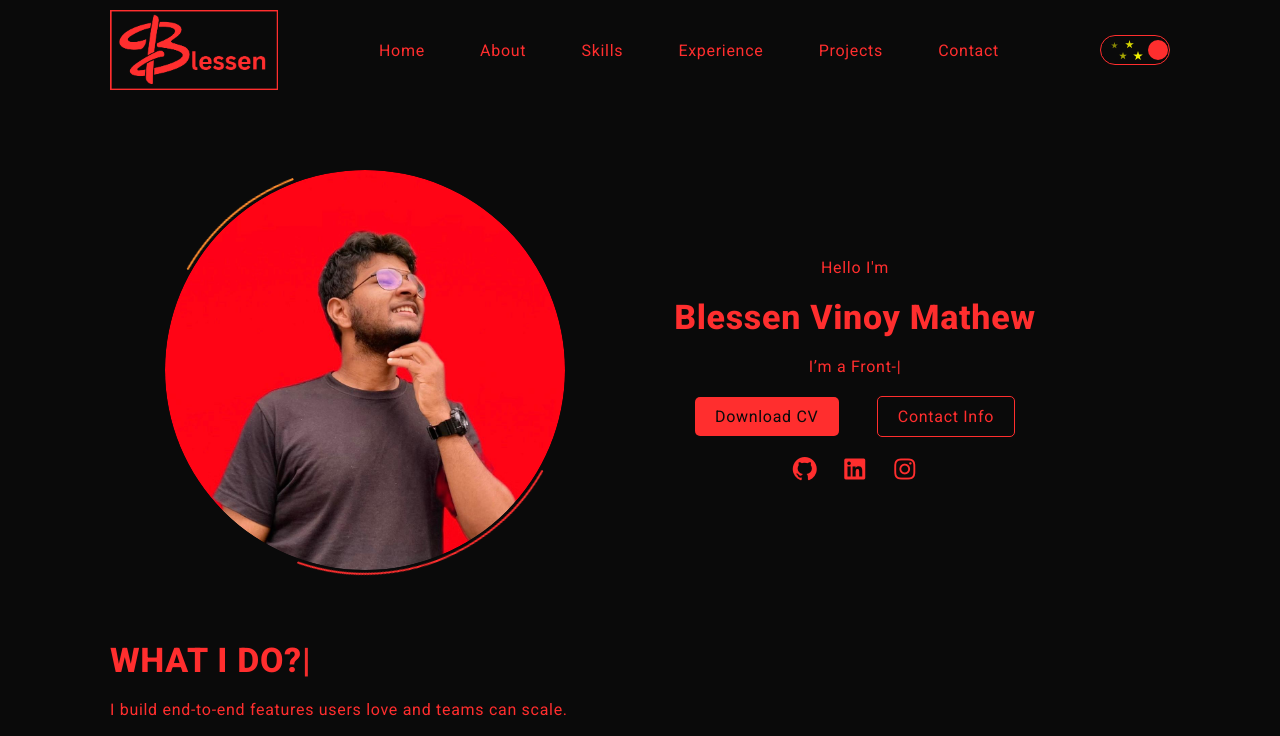
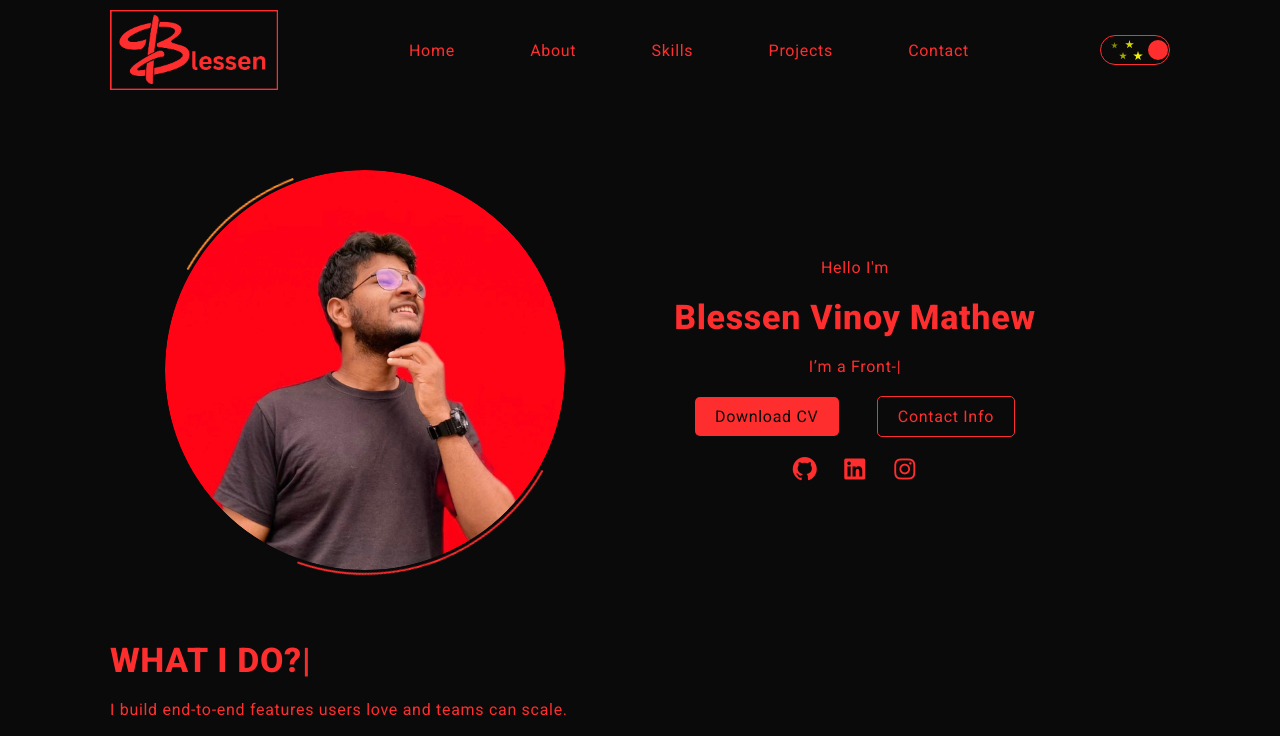
Before and after one commit to Blessen25/Portfolio_BVM, a React (Vite) app in the folder frontend/portfolio/: page / in a window 1280 px wide. Shown: the top 736 px of the page. Built offline with nearby package versions, Linux system fonts and the light colour scheme.

Commit message:
Commited Changes

```diff
--- a/frontend/portfolio/src/components/Header_comp/header.css
+++ b/frontend/portfolio/src/components/Header_comp/header.css
@@ -41,7 +41,7 @@
 
   display: flex;
   gap: 20px;
-  width: 650px;
+  width: 600px;
   justify-content: space-between;
 }
 
@@ -313,7 +313,7 @@
 
   .navlinks {
 
-    width: 620px;
+    width: 560px;
   }
 
 
@@ -324,7 +324,7 @@
 
   .navlinks {
 
-      width: 500px;
+      width: 480px;
   }
 
 
--- a/frontend/portfolio/src/components/Header_comp/header.tsx
+++ b/frontend/portfolio/src/components/Header_comp/header.tsx
@@ -51,7 +51,6 @@ const HeaderComponent:React.FC<HeaderProps> = ({darkMode, setDarkMode}) => {
                         <a href="#" className={`${darkMode ? 'darkmodetextatag' : 'lightmodetextatag'}`}>Home</a>
                         <a href="#" className={`${darkMode ? 'darkmodetextatag' : 'lightmodetextatag'}`}>About</a>
                         <a href="#" className={`${darkMode ? 'darkmodetextatag' : 'lightmodetextatag'}`}>Skills</a>
-                        <a href="#" className={`${darkMode ? 'darkmodetextatag' : 'lightmodetextatag'}`}>Experience</a>
                         <a href="#" className={`${darkMode ? 'darkmodetextatag' : 'lightmodetextatag'}`}>Projects</a>
                         <a href="#" className={`${darkMode ? 'darkmodetextatag' : 'lightmodetextatag'}`}>Contact</a>
                     </div>
@@ -94,10 +93,6 @@ const HeaderComponent:React.FC<HeaderProps> = ({darkMode, setDarkMode}) => {
                         <span className="sidebartext">Skills</span>
                     </a>
                     <a href="#" className={`sidebaratag ${darkMode ? 'sidebaratagdark' : 'sidebarataglight'} `}>
-                        <i className="fa-solid fa-gear sidebaricon iconfont"></i>
-                        <span className="sidebartext">Experience</span>
-                    </a>
-                    <a href="#" className={`sidebaratag ${darkMode ? 'sidebaratagdark' : 'sidebarataglight'} `}>
                         <i className="fa-regular fa-folder-open sidebaricon iconfont"></i>
                         <span className="sidebartext">Projects</span>
                     </a>
```
